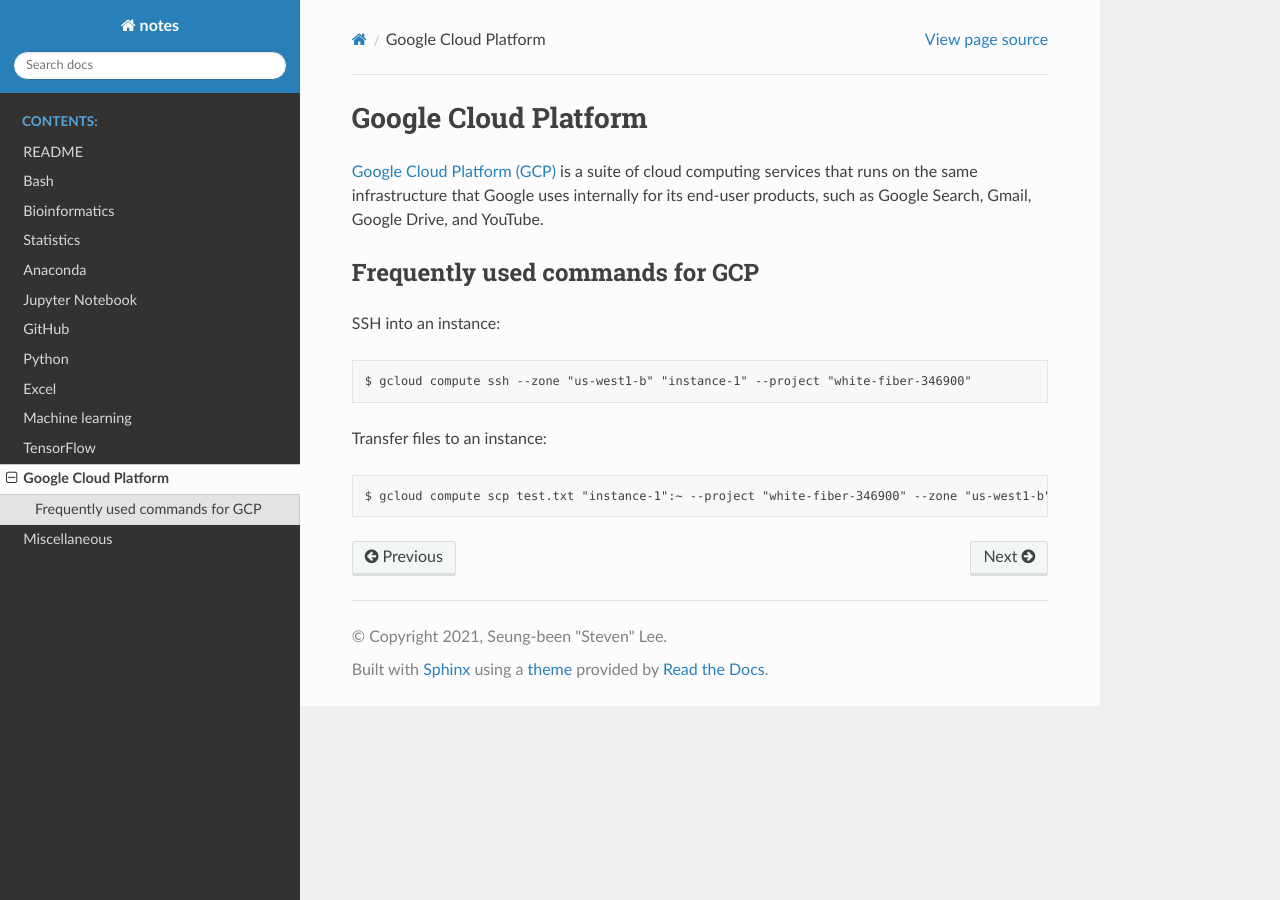
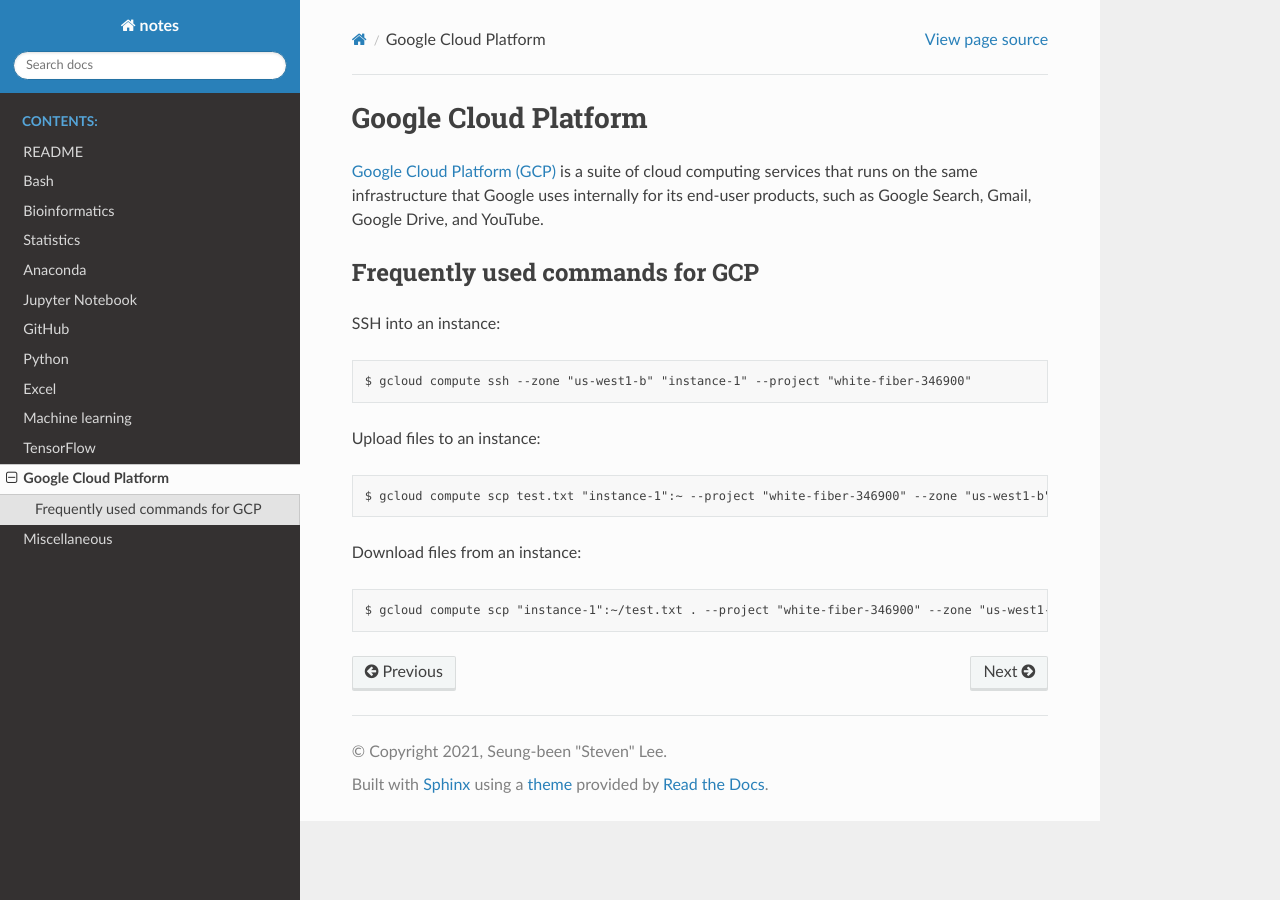
Before and after one commit to sbslee/notes, a Sphinx documentation site: the page built from docs/gcp.rst, in a window 1280 px wide. Built offline with Sphinx 7.4.7 and the Read the Docs theme 2.0.0, drawn with Linux system fonts in a browser that asks for light colours.

Commit message:
Update gcp.rst

```diff
--- a/docs/gcp.rst
+++ b/docs/gcp.rst
@@ -15,8 +15,14 @@ SSH into an instance:
 
     $ gcloud compute ssh --zone "us-west1-b" "instance-1" --project "white-fiber-346900"
 
-Transfer files to an instance:
+Upload files to an instance:
 
 .. code-block:: text
 
     $ gcloud compute scp test.txt "instance-1":~ --project "white-fiber-346900" --zone "us-west1-b"
+
+Download files from an instance:
+
+.. code-block:: text
+
+    $ gcloud compute scp "instance-1":~/test.txt . --project "white-fiber-346900" --zone "us-west1-b"
```
